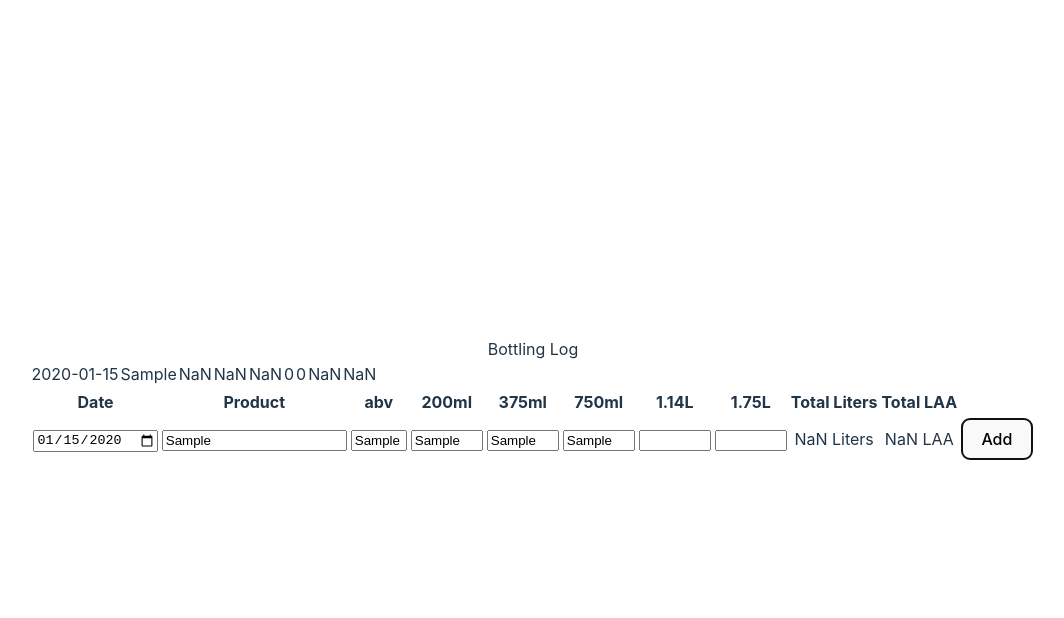
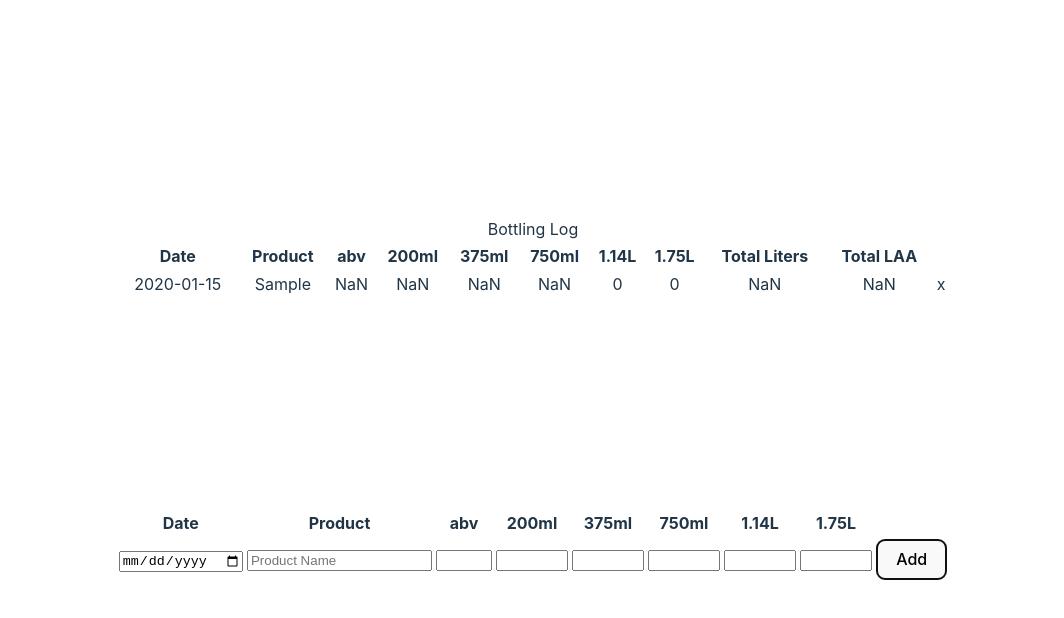
Before and after one commit to uncleBlobby/bottling-log, a React (Vite) app: page / in a window 1280 px wide. Both pictures are taken after typing "2020-01-15", "Sample", "Sample", "Sample", "Sample", "Sample" into the empty fields and a click on the button "Add". Shown: the top 618 px of the page, without its empty margins (107-1171 px from the left). Built offline with nearby package versions, Linux system fonts and the light colour scheme.

Commit message:
added some ui functions to handle user inputs, monitor for missing inputs before processing data, and clearing inputs after submission

```diff
--- a/src/App.css
+++ b/src/App.css
@@ -5,39 +5,9 @@
   text-align: center;
 }
 
-.logo {
-  height: 6em;
-  padding: 1.5em;
-  will-change: filter;
-}
-.logo:hover {
-  filter: drop-shadow(0 0 2em #646cffaa);
-}
-.logo.react:hover {
-  filter: drop-shadow(0 0 2em #61dafbaa);
-}
-
-@keyframes logo-spin {
-  from {
-    transform: rotate(0deg);
-  }
-  to {
-    transform: rotate(360deg);
-  }
-}
-
-@media (prefers-reduced-motion: no-preference) {
-  a:nth-of-type(2) .logo {
-    animation: logo-spin infinite 20s linear;
-  }
-}
-
-.card {
-  padding: 2em;
-}
-
-.read-the-docs {
-  color: #888;
+.logOutputTable {
+  width: 100%;
+  margin-bottom: 25%;
 }
 
 .abvInput {
--- a/src/App.tsx
+++ b/src/App.tsx
@@ -1,5 +1,6 @@
 import { useEffect, useState } from 'react'
 import './App.css'
+import { generateUUID } from './uuidGenerator';
 
 function App() {
   const [count, setCount] = useState(0)
@@ -51,6 +52,7 @@ function App() {
     let LAA: number = 0;
     let liters: number = 0;
 
+    if(abvInput){
       liters = ((parseFloat(size0Bottled) * .2) + (parseFloat(size1Bottled) * .375) + (parseFloat(size2Bottled) * .750) + (parseFloat(size3Bottled) * 1.14) + (parseFloat(size4Bottled) * 1.75))
 
       LAA = liters * (parseFloat(abvInput) / 100);
@@ -58,6 +60,8 @@ function App() {
       LAA = parseFloat(LAA.toFixed(2));
 
       setLAABottled(LAA);
+    }
+
     return LAA;
   }
 
@@ -72,27 +76,84 @@ function App() {
       size3qty: parseInt(size3Bottled),
       size4qty: parseInt(size4Bottled),
       totalLiters: litersBottled,
-      totalLAA: LAABottled
+      totalLAA: LAABottled,
+      uuid: generateUUID(),
+      createdAt: Date()
     }
 
+
+
+    if(entry.productName != "" && entry.date != "" && entry.abv != 0){
       console.log(entry);
+      setLogEntries( logEntries => [...logEntries, entry]);
+    } else {
+      console.warn(`not a valid entry`);
+    }
 
-    setLogEntries( logEntries => [...logEntries, entry]);
-    // TODO: figure out state variable for array of log entries
-    //setLogEntries(logEntries, ...entry);
 
-    console.log(`state variable: ${JSON.stringify(logEntries)}`)
+    //console.log(`state variable: ${JSON.stringify(logEntries)}`)
+
+    clearInputRow();
+
+    //sortLogEntries();
+  }
+
+  const sortLogEntries = () => {
+    let copy: BottlingEntry[] = logEntries;
+
+    //console.log(`sorted entries: ${JSON.stringify(copy)}`)
+  }
+
+  const clearInputRow = () => {
+    const d = document.getElementById('date') as HTMLInputElement;
+    const p = document.getElementById('product') as HTMLInputElement;
+    const a = document.getElementById('abvInput') as HTMLInputElement;
+    const b0 = document.getElementById('200mlBottled') as HTMLInputElement;
+    const b1 = document.getElementById('375mlBottled') as HTMLInputElement;
+    const b2 = document.getElementById('750mlBottled') as HTMLInputElement;
+    const b3 = document.getElementById('114LBottled') as HTMLInputElement;
+    const b4 = document.getElementById('175LBottled') as HTMLInputElement;
+
+    if (d && p && a && b0 && b1 && b2 && b3 && b4){
+      d.value = "";
+      p.value = "";
+      a.value = "";
+      b0.value = "";
+      b1.value = "";
+      b2.value = "";
+      b3.value = "";
+      b4.value = "";
+    }
+
+    setDateInput("");
+    setProductNameInput("");
+    setAbvInput("")
+    setSize0Bottled("")
+    setSize1Bottled("")
+    setSize2Bottled("")
+    setSize3Bottled("")
+    setSize4Bottled("")
+    setLitersBottled(0)
+    setLAABottled(0)
   }
 
   return (
     <div className="App">
       Bottling Log
+      <table className='logOutputTable'>
+        <thead>
+          <tr>
+          <th>Date</th><th>Product</th><th>abv</th><th>200ml</th><th>375ml</th><th>750ml</th><th>1.14L</th><th>1.75L</th><th>Total Liters</th><th>Total LAA</th>
+          </tr>
+        </thead>
+        <tbody>
           {logEntries.map((entry, index) => {
             return (
 
-          <tr>
+              <tr key={entry.uuid}>
                 <td>{entry.date}</td>
                 <td>{entry.productName}</td>
+                <td>{entry.abv}</td>
                 <td>{entry.size0qty}</td>
                 <td>{entry.size1qty}</td>
                 <td>{entry.size2qty}</td>
@@ -100,14 +161,17 @@ function App() {
                 <td>{entry.size4qty}</td>
                 <td>{entry.totalLiters}</td>
                 <td>{entry.totalLAA}</td>
-
+                <td>x</td>
               </tr>
             )
         })}
+        </tbody>
+      </table>
+
       <table>
         <thead>
           <tr>
-          <th>Date</th><th>Product</th><th>abv</th><th>200ml</th><th>375ml</th><th>750ml</th><th>1.14L</th><th>1.75L</th><th>Total Liters</th><th>Total LAA</th>
+          <th>Date</th><th>Product</th><th>abv</th><th>200ml</th><th>375ml</th><th>750ml</th><th>1.14L</th><th>1.75L</th>{/*<th>Total Liters</th><th>Total LAA</th>*/}
           </tr>
         </thead>
         <tbody>
@@ -121,9 +185,11 @@ function App() {
         <td><input id='114LBottled'   onChange={(evt) => setSize3Bottled(evt.target.value)}       className='qtyInput' placeholder=''></input></td>
         <td><input id='175LBottled'   onChange={(evt) => setSize4Bottled(evt.target.value)}       className='qtyInput' placeholder=''></input></td>
 
-
+        {/*
           <td id="litersDisplay"        >{litersBottled} Liters</td>
           <td id="litersAADisplay"      >{LAABottled} LAA</td>
+
+        */}
         <td><button onClick={() => createBottlingLogEntry()}>Add</button></td>
       </tr>
         </tbody>
--- /dev/null
+++ b/src/uuidGenerator.ts
@@ -0,0 +1,12 @@
+export const generateUUID = ():string => {
+    let template = 'XXXX-XXXX-XXXX-XXXX';
+    const templateChars = [...template];
+    const chars = "abcdefghijklmnopqrstuvwxyzABCDEFGHIJKLMNOPQRSTUVWXYZ1234567890";
+    for(let i = 0; i < template.length; i++){
+        if (template[i] != '-'){
+            templateChars[i] = chars[Math.floor(Math.random() * 62)];
+        }
+    }
+    let output: string = templateChars.join('');
+    return output;
+}
```
Also changed, not shown: src/types.d.ts (+9 -1 lines), 1 other file (tests, documents, lock files or other folders). Lines whose indentation alone changed are shown as unchanged.
